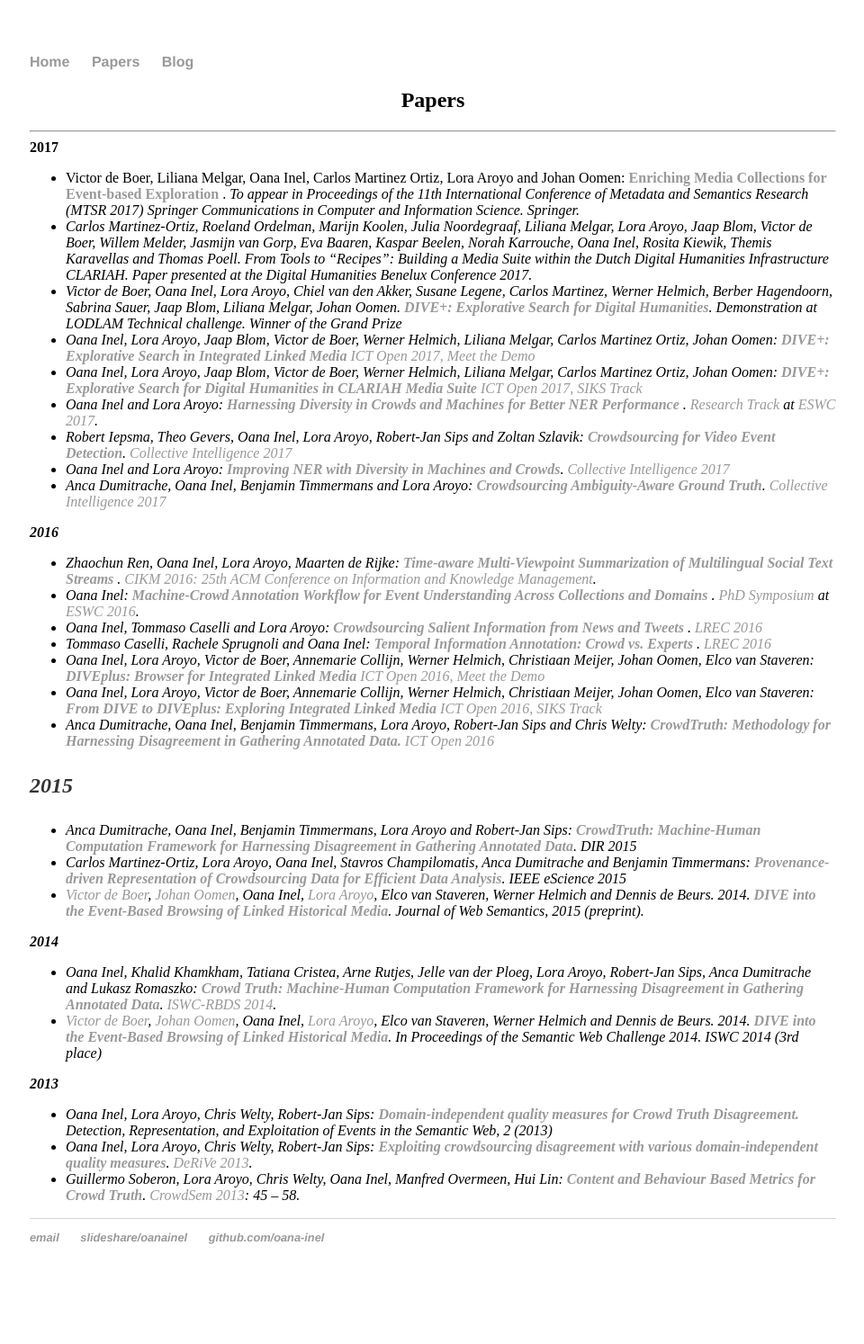
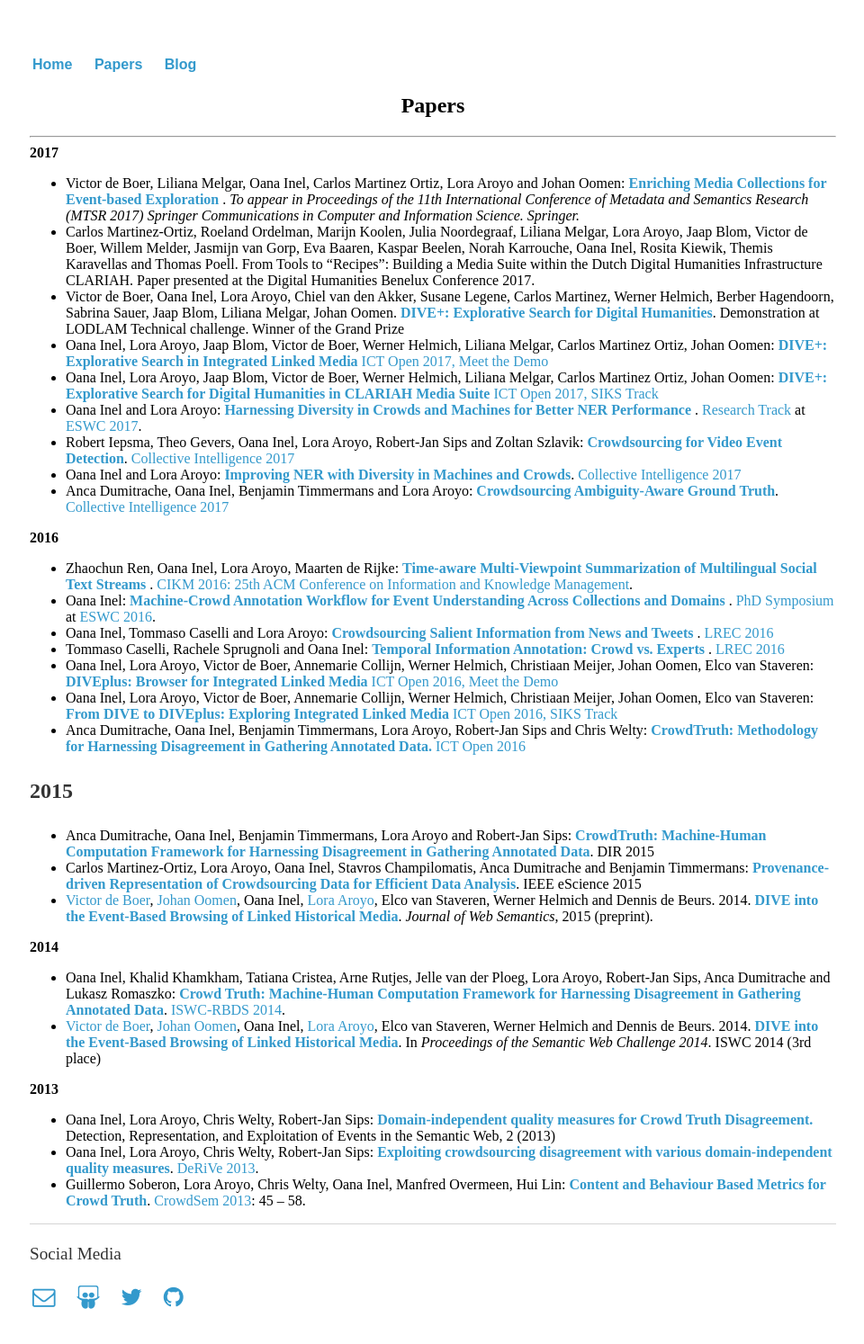
Before and after one commit to oana-inel/oana-inel.github.io, a plain HTML site: page papers.html in a window 1280 px wide. Shown: the whole page at 90% size, without its empty margins (159-1119 px from the left). Before the commit the page ends 1443 px from the top, so only its background shows below. Drawn offline with Linux system fonts and the light colour scheme.

```diff
--- a/css/main.css
+++ b/css/main.css
@@ -2,32 +2,40 @@ body {
     margin: 60px auto;
     width: 70%;
 }
+
 nav ul, footer ul {
-    font-family:'Helvetica', 'Arial', 'Sans-Serif';
-    padding: 0px;
+    font-family:'Arial';
+    padding: 3px;
     list-style: none;
     font-weight: bold;
 }
+
 nav ul li, footer ul li {
     display: inline;
     margin-right: 20px;
+    color: #3399CC
 }
 a {
     text-decoration: none;
     color: #999;
+    color: #3399CC
 }
+
 a:hover {
     text-decoration: underline;
 }
+
 h1 {
     font-size: 3em;
-    font-family:'Helvetica', 'Arial', 'Sans-Serif';
+    font-family:'Arial';
 }
+
 p {
     font-size: 1.5em;
     line-height: 1.4em;
     color: #333;
 }
+
 footer {
     border-top: 1px solid #d5d5d5;
     font-size: .8em;
@@ -41,3 +49,7 @@ ul.posts {
 ul.posts li {
     list-style: none;
 }
+
+.fa{
+    font-size: 2em !important; /*size whatever you like*/
+}
--- a/papers.html
+++ b/papers.html
@@ -3,15 +3,16 @@
 	<head>
 		<title>Papers - Oana Inel</title>
 		<!-- link to main stylesheet -->
-		<link rel="stylesheet" type="text/css" href="/css/main.css">
+		<link rel="stylesheet" type="text/css" href="css/main.css">
+    <link rel="stylesheet" href="https://maxcdn.bootstrapcdn.com/font-awesome/4.4.0/css/font-awesome.min.css">
 	</head>
 	</head>
 	<body>
 		<nav>
     		<ul>
-        		<li><a href="/">Home</a></li>
-	        	<li><a href="/papers">Papers</a></li>
-        		<li><a href="/blog">Blog</a></li>
+        		<li><a href="/index.html">Home</a></li>
+	        	<li><a href="/papers.html">Papers</a></li>
+        		<li><a href="/blog.html">Blog</a></li>
     		</ul>
 		</nav>
 		<div class="container">
@@ -22,7 +23,7 @@
 <hr />
 <strong>2017</strong>
 <ul class="paperlist">
-   <li>Victor de Boer, Liliana Melgar, Oana Inel, Carlos Martinez Ortiz, Lora Aroyo and Johan Oomen: <a href="http://www.victordeboer.com/wp-content/uploads/2016/04/enriching-deboer-47-mtsr2017.pdf"><strong>Enriching Media Collections for Event-based Exploration </strong></a>. <em>To appear in Proceedings of the 11th International Conference of Metadata and Semantics Research (MTSR 2017) Springer Communications in Computer and Information Science. Springer. </li>
+   <li>Victor de Boer, Liliana Melgar, Oana Inel, Carlos Martinez Ortiz, Lora Aroyo and Johan Oomen: <a href="http://www.victordeboer.com/wp-content/uploads/2016/04/enriching-deboer-47-mtsr2017.pdf"><strong>Enriching Media Collections for Event-based Exploration </strong></a>. <em>To appear in Proceedings of the 11th International Conference of Metadata and Semantics Research (MTSR 2017) Springer Communications in Computer and Information Science. Springer. </em></li>
    <li>Carlos Martinez-Ortiz, Roeland Ordelman, Marijn Koolen, Julia Noordegraaf, Liliana Melgar, Lora Aroyo, Jaap Blom, Victor de Boer, Willem Melder, Jasmijn van Gorp, Eva Baaren, Kaspar Beelen, Norah Karrouche, Oana Inel, Rosita Kiewik, Themis Karavellas and Thomas Poell. From Tools to “Recipes”: Building a Media Suite within the Dutch Digital Humanities Infrastructure CLARIAH. Paper presented at the Digital Humanities Benelux Conference 2017. </li>
    <li>Victor de Boer, Oana Inel, Lora Aroyo, Chiel van den Akker, Susane Legene, Carlos Martinez, Werner Helmich, Berber Hagendoorn, Sabrina Sauer, Jaap Blom, Liliana Melgar, Johan Oomen. <strong><a href="https://summit2017.lodlam.net/2017/04/12/dive-explorative-search-for-digital-humanities/">DIVE+: Explorative Search for Digital Humanities</a></strong>. Demonstration at LODLAM Technical challenge. Winner of the Grand Prize </li>
    <li>Oana Inel, Lora Aroyo, Jaap Blom, Victor de Boer, Werner Helmich, Liliana Melgar, Carlos Martinez Ortiz, Johan Oomen: <strong><a href="http://diveproject.beeldengeluid.nl/wp-content/uploads/2017/03/dive-explorative-search-2.pdf" target="_blank">DIVE+: Explorative Search in Integrated Linked Media</a></strong> <a href="http://ictopen.nl" target="_blank">ICT Open 2017, Meet the Demo</a></li>
@@ -70,10 +71,13 @@
     		</div><!-- /.blurb -->
 		</div><!-- /.container -->
 		<footer>
+    <p> Social Media </p>
+
     		<ul>
-        		<li><a href="mailto:oana.inel@vu.nl">email</a></li>
-            <li><a href="https://www.slideshare.net/oanainel">slideshare/oanainel</a></li>
-        		<li><a href="https://github.com/oana-inel">github.com/oana-inel</a></li>
+        		<li><a href="mailto:oana.inel@vu.nl"><i class="fa fa-envelope-o" aria-hidden="true"></i></a></li>
+            <li><a href="https://www.slideshare.net/oanainel"><i class="fa fa-slideshare" aria-hidden="true"></i></a></li>
+            <li><a href="https://www.twitter.com/oana.inel"><i class="fa fa-twitter" aria-hidden="true"></i></a></li>
+        		<li><a href="https://github.com/oana-inel"><i class="fa fa-github" aria-hidden="true"></i></a></li>
 			</ul>
 		</footer>
 	</body>
```
Also changed, not shown: blog.html (added, +58 -0 lines), index.html (+9 -5 lines), cv.html (added), img/diveplus.png (added), img/images.png (added), 1 other file.
